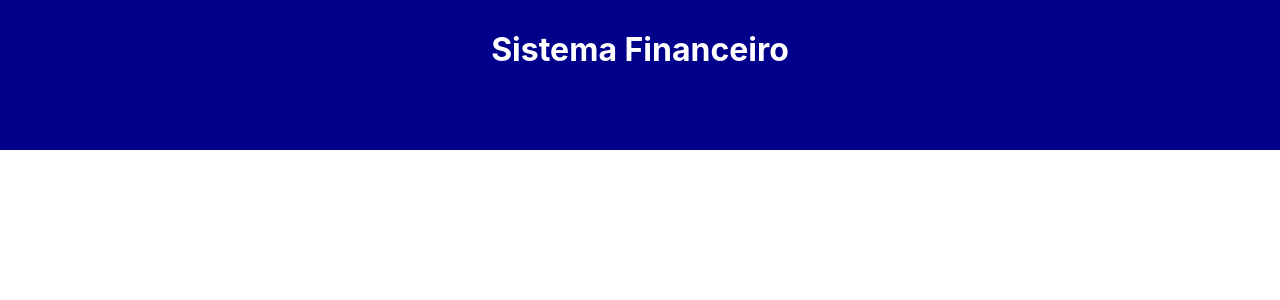
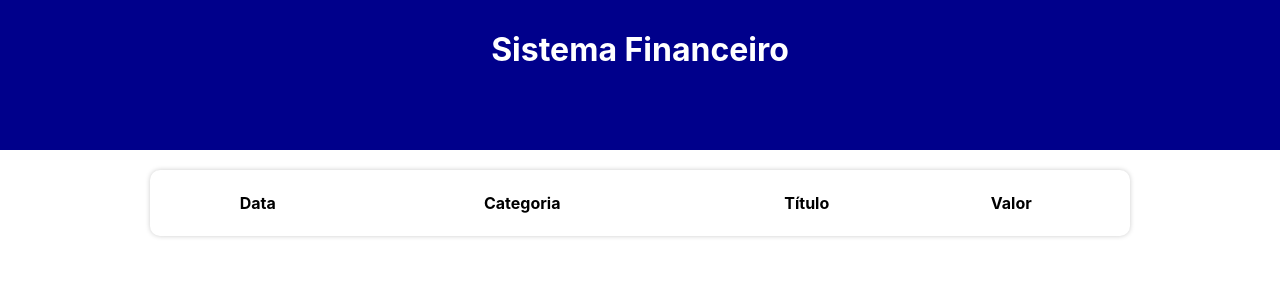
Before and after one commit to pedrokpdo/gallery, a React (Create React App) app: page / in a window 1280 px wide. Shown: the top 300 px of the page. Built offline with nearby package versions, Linux system fonts and the light colour scheme.

Commit message:
criando estrutura da tabela

```diff
--- a/src/App.tsx
+++ b/src/App.tsx
@@ -5,6 +5,7 @@ import {categories} from './data/categories'
 import {items} from './data/Items'
 import { useState, useEffect } from 'react'
 import {getCurrentMonth, filterListByMonth} from './helpers/dateFilter'
+import { TableArea } from './components/TableArea'
 
 
 const App = () => {
@@ -30,7 +31,7 @@ const App = () => {
       {/* Area de incerçao */}
 
 
-      {/* Tabela de itens */}
+      <TableArea />
 
 
       </C.Body>
--- /dev/null
+++ b/src/components/TableArea/index.tsx
@@ -0,0 +1,19 @@
+import * as C from './styles'
+
+export const TableArea = () => {
+    return (
+        <C.Table>
+            <thead>
+                <tr>
+                    <C.TableHeadColumn>Data</C.TableHeadColumn>
+                    <C.TableHeadColumn>Categoria</C.TableHeadColumn>
+                    <C.TableHeadColumn>Título</C.TableHeadColumn>
+                    <C.TableHeadColumn>Valor</C.TableHeadColumn>
+                </tr>
+            </thead>
+            <tbody>
+
+            </tbody>
+        </C.Table>
+    )
+}
```
